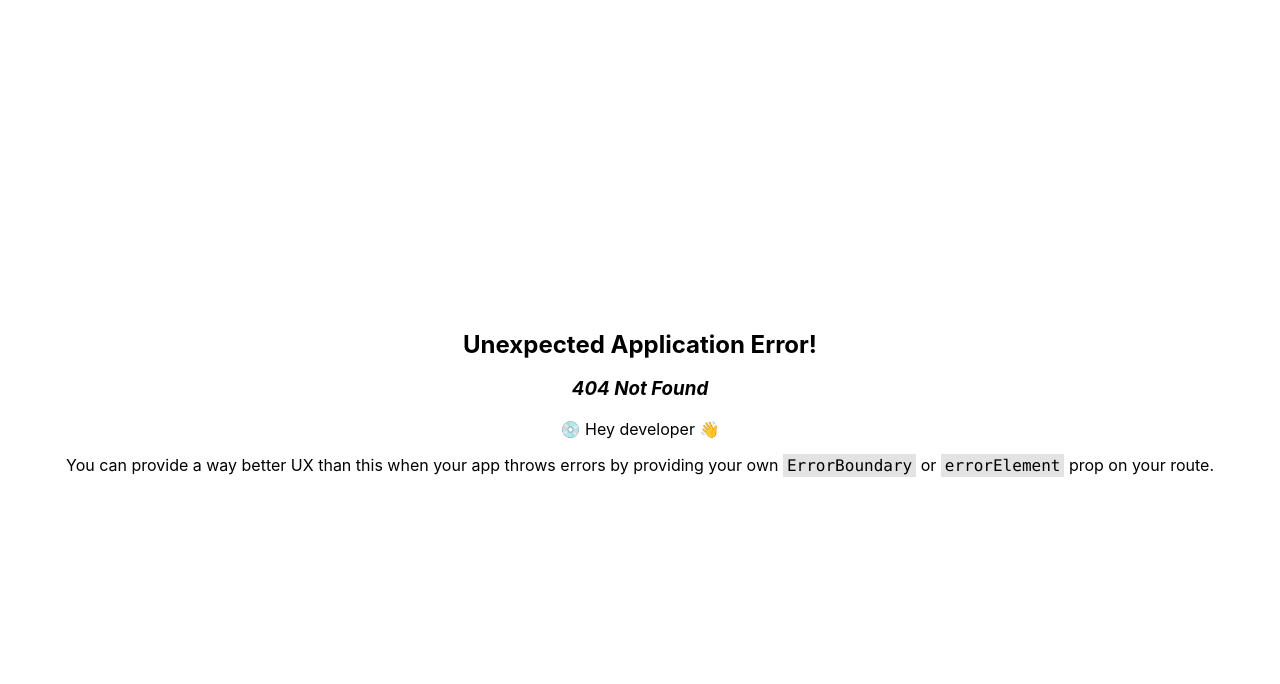
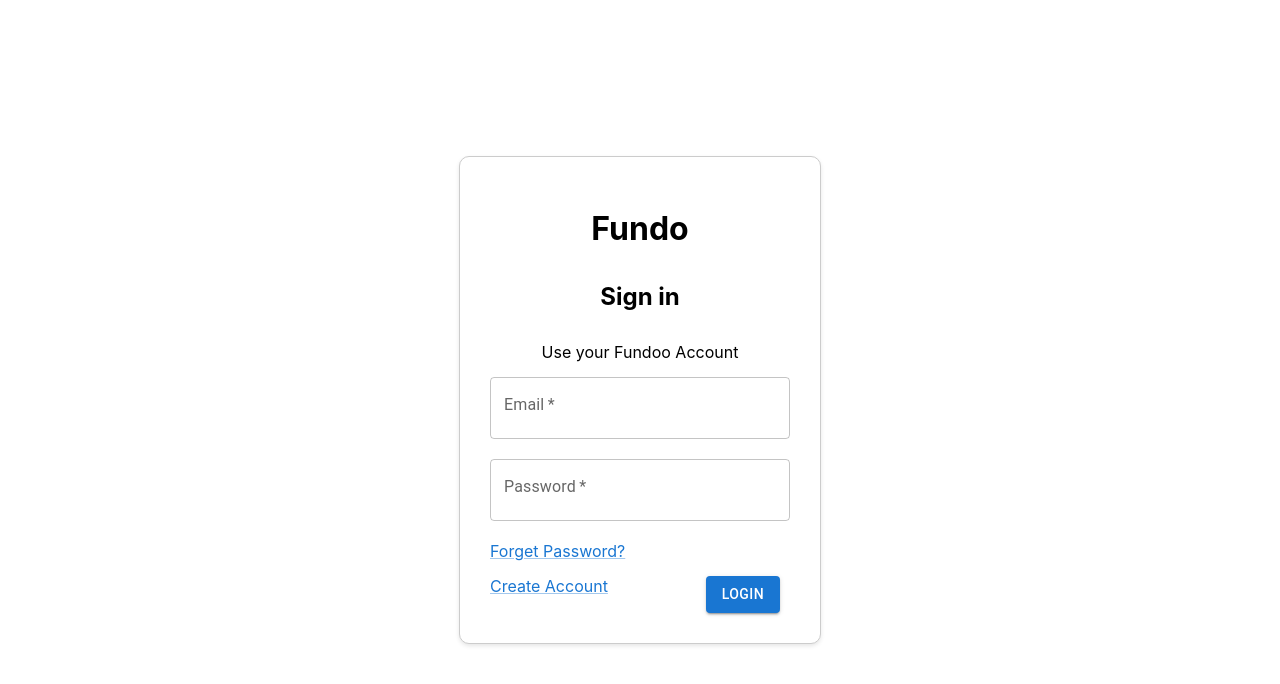
Before and after one commit to preethamsetty/Fundoo_notes_frontend, a React (Create React App) app in the folder sample/: page / in a window 1280 px wide. Before the commit this address had no page. Shown: the top 684 px of the page. Built offline with nearby package versions, Linux system fonts and the light colour scheme.

Commit message:
[Preetham B S] ADDED - Navigation for Register and Login

```diff
--- a/sample/package.json
+++ b/sample/package.json
@@ -9,10 +9,12 @@
     "@testing-library/jest-dom": "^5.17.0",
     "@testing-library/react": "^13.4.0",
     "@testing-library/user-event": "^13.5.0",
+    "axios": "^1.7.7",
     "react": "^18.3.1",
     "react-dom": "^18.3.1",
     "react-router-dom": "^6.28.0",
     "react-scripts": "5.0.1",
+    "scss": "^0.2.4",
     "web-vitals": "^2.1.4"
   },
   "scripts": {
--- a/sample/src/Components/login/login.js
+++ b/sample/src/Components/login/login.js
@@ -1,10 +1,12 @@
 import React, { useState } from 'react';
+import { useNavigate } from 'react-router-dom';
 import './login.css';
 import TextField from '@mui/material/TextField';
 import Button from '@mui/material/Button';
 import Link from '@mui/material/Link';
 
 const Login = () => {
+  const navigate = useNavigate()
   const [formData, setFormData] = useState({
     email: '',
     password: ''
@@ -93,7 +95,7 @@
         </div>
 
         <div className="LoginLink">
-          <Link href="/register" target="_blank" rel="noopener">Create Account</Link>
+          <Link onClick={()=>navigate(`/register`)} target="_blank" rel="noopener">Create Account</Link>
           <Button variant="contained" type="submit">Login</Button>
         </div>
       </form>
--- a/sample/src/Components/register/register.js
+++ b/sample/src/Components/register/register.js
@@ -1,11 +1,13 @@
 import React, { useState } from 'react';
 import './register.css';
+import { useNavigate } from 'react-router-dom';
 import TextField from '@mui/material/TextField';
 import Button from '@mui/material/Button';
 import Link from '@mui/material/Link';
 import image1 from '../../assets/image.png';
 
 const Register = () => {
+  const navigate = useNavigate()
   const [formData, setFormData] = useState({
     firstName: '',
     lastName: '',
@@ -129,7 +131,7 @@
           </div>
           <p>Use 8 or more characters with letters, numbers, and symbols</p>
           <div className="RegisterLink">
-            <Link href="/login" target="_blank" rel="noopener">
+            <Link onClick={()=>navigate(`/`)} target="_blank" rel="noopener">
               Sign in instead
             </Link>
             <Button variant="contained" type="submit">
```
Also changed, not shown: sample/src/RoutingModule.js (+4 -4 lines), 1 other file (tests, documents, lock files or other folders).
